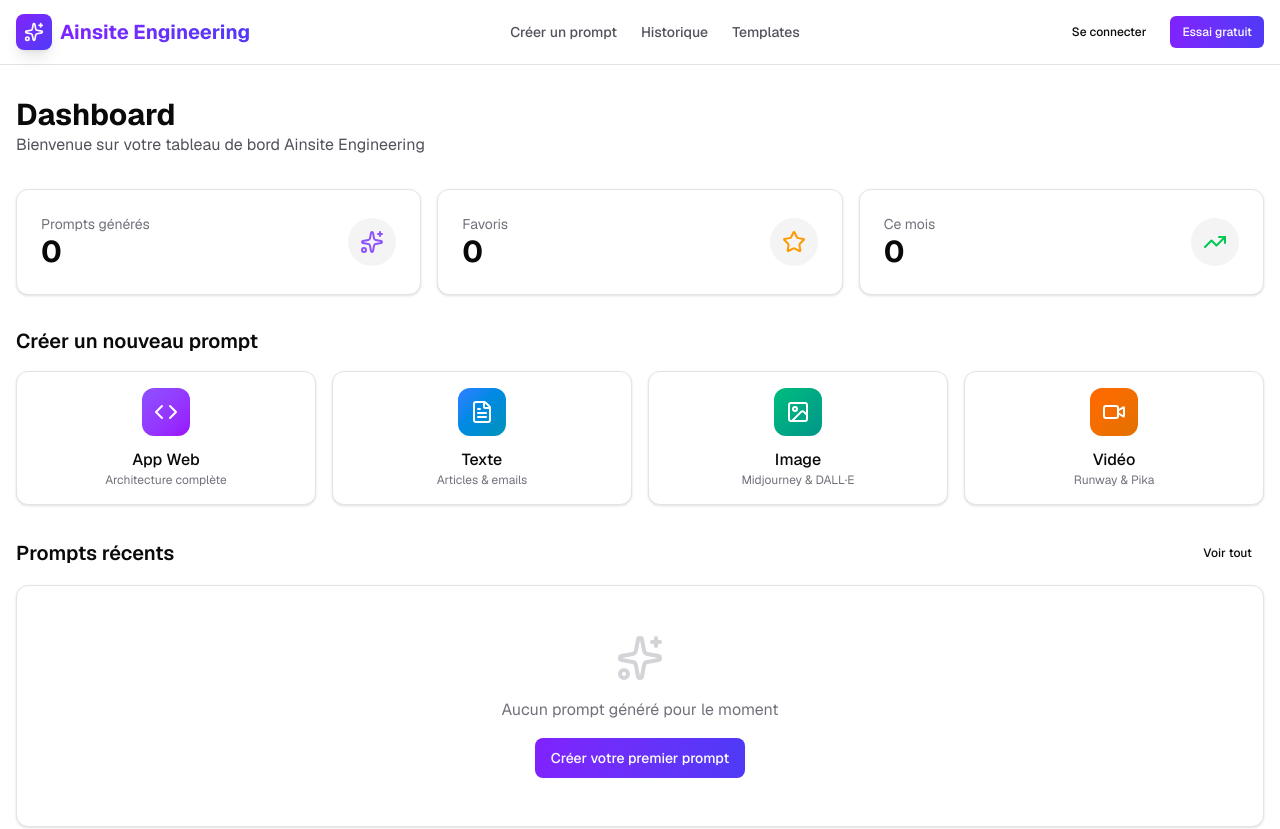
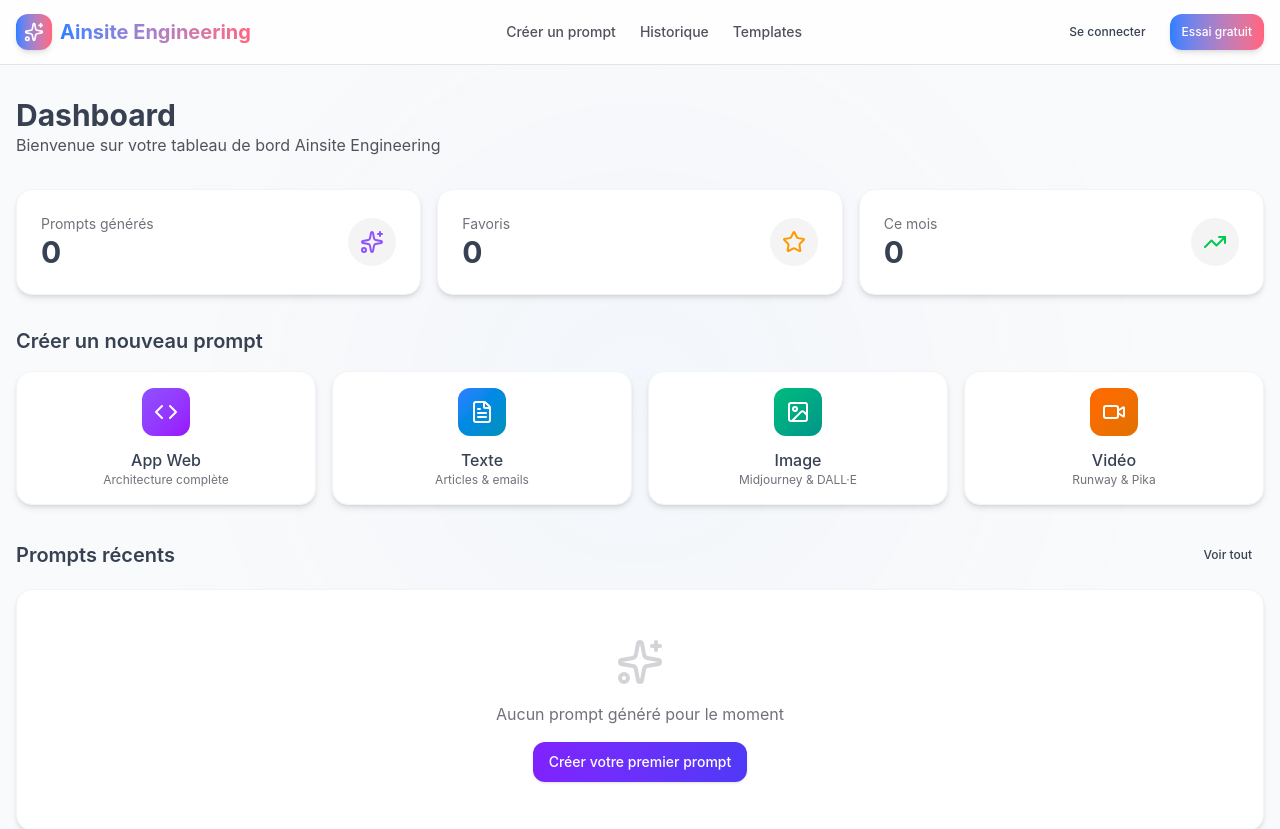
Before and after one commit to Hugonnet/Ainsite-Engineering, a Next.js app: page /dashboard in a window 1280 px wide. Shown: the top 829 px of the page. Built offline with nearby package versions, Linux system fonts and the light colour scheme.

Commit message:
feat: Update UI styling with a new blue and rose color palette, increased rounding, and refined shadows across components.

```diff
--- a/app/globals.css
+++ b/app/globals.css
@@ -1,15 +1,20 @@
 @import "tailwindcss";
 
 :root {
-  --background: #ffffff;
-  --foreground: #0a0a0a;
+  --background: #f9fafb;
+  --foreground: #374151;
+  --primary-start: #3b82f6;
+  --primary-end: #fb7185;
 }
 
 @theme inline {
   --color-background: var(--background);
   --color-foreground: var(--foreground);
-  --font-sans: var(--font-geist-sans);
+  --color-primary-start: var(--primary-start);
+  --color-primary-end: var(--primary-end);
+  --font-sans: "Inter", var(--font-geist-sans);
   --font-mono: var(--font-geist-mono);
+  --radius-xl: 12px;
 }
 
 @media (prefers-color-scheme: dark) {
@@ -22,6 +27,9 @@
 body {
   background: var(--background);
   color: var(--foreground);
+  /* Added radial glow effect like the source app */
+  background-image: radial-gradient(circle at center, rgba(59, 130, 246, 0.03) 0%, transparent 70%);
+  background-attachment: fixed;
 }
 
 /* Custom scrollbar */
@@ -35,12 +43,12 @@ body {
 }
 
 ::-webkit-scrollbar-thumb {
-  background: #888;
+  background: #d1d5db;
   border-radius: 4px;
 }
 
 ::-webkit-scrollbar-thumb:hover {
-  background: #666;
+  background: #9ca3af;
 }
 
 /* Smooth transitions */
@@ -50,19 +58,23 @@ body {
 
 /* Focus styles */
 *:focus-visible {
-  outline: 2px solid #8b5cf6;
+  outline: 2px solid var(--primary-start);
   outline-offset: 2px;
 }
 
 /* Selection */
 ::selection {
-  background-color: #8b5cf640;
+  background-color: rgba(59, 130, 246, 0.2);
 }
 
 /* Gradient text utility */
 .gradient-text {
-  background: linear-gradient(135deg, #8b5cf6, #6366f1);
+  background: linear-gradient(to right, var(--primary-start), var(--primary-end));
   -webkit-background-clip: text;
   -webkit-text-fill-color: transparent;
   background-clip: text;
 }
+
+.bg-brand-gradient {
+  background: linear-gradient(to right, var(--primary-start), var(--primary-end));
+}
--- a/app/layout.tsx
+++ b/app/layout.tsx
@@ -26,7 +26,7 @@ export default function RootLayout({
 }>) {
   return (
     <html lang="fr" className={`${geistSans.variable} ${geistMono.variable}`}>
-      <body className="min-h-screen flex flex-col bg-white text-zinc-950 dark:bg-zinc-950 dark:text-zinc-50 antialiased">
+      <body className="min-h-screen flex flex-col bg-white text-zinc-950 dark:bg-zinc-950 dark:text-zinc-50 antialiased" suppressHydrationWarning>
         <Header />
         <main className="flex-1">
           {children}
--- a/app/page.tsx
+++ b/app/page.tsx
@@ -10,7 +10,7 @@ export default function HomePage() {
       <FeaturesSection />
 
       {/* CTA Section */}
-      <section className="py-20 bg-gradient-to-br from-violet-600 to-indigo-700 text-white">
+      <section className="py-20 bg-gradient-to-r from-blue-500 to-rose-400 text-white">
         <div className="container mx-auto px-4 text-center">
           <h2 className="text-3xl sm:text-4xl font-bold mb-4">
             Prêt à créer des prompts performants ?
@@ -21,12 +21,13 @@ export default function HomePage() {
           </p>
           <a
             href="/generate"
-            className="inline-flex items-center justify-center rounded-lg bg-white text-violet-600 px-8 py-3 text-lg font-semibold hover:bg-white/90 transition-colors"
+            className="inline-flex items-center justify-center rounded-xl bg-white text-blue-500 px-8 py-3 text-lg font-semibold hover:bg-white/90 transition-all shadow-lg hover:shadow-xl"
           >
             Commencer gratuitement
           </a>
         </div>
       </section>
+
     </>
   );
 }
--- a/components/layout/footer.tsx
+++ b/components/layout/footer.tsx
@@ -8,13 +8,14 @@ export function Footer() {
         <div className="grid grid-cols-1 md:grid-cols-4 gap-8">
           <div className="col-span-1 md:col-span-2">
             <Link href="/" className="flex items-center gap-2 mb-4">
-              <div className="flex h-9 w-9 items-center justify-center rounded-lg bg-gradient-to-br from-violet-600 to-indigo-600 text-white">
+              <div className="flex h-9 w-9 items-center justify-center rounded-xl bg-gradient-to-r from-blue-500 to-rose-400 text-white shadow-md">
                 <Sparkles className="h-5 w-5" />
               </div>
-              <span className="text-xl font-bold bg-gradient-to-r from-violet-600 to-indigo-600 bg-clip-text text-transparent">
+              <span className="text-xl font-bold bg-gradient-to-r from-blue-500 to-rose-400 bg-clip-text text-transparent">
                 Ainsite Engineering
               </span>
             </Link>
+
             <p className="text-sm text-zinc-600 dark:text-zinc-400 max-w-md">
               Générez des prompts optimisés pour l'IA en quelques clics.
               L'outil indispensable pour les créateurs, développeurs et agences web.
--- a/components/layout/header.tsx
+++ b/components/layout/header.tsx
@@ -12,13 +12,14 @@ export function Header() {
     <header className="sticky top-0 z-50 w-full border-b border-zinc-200 bg-white/80 backdrop-blur-lg dark:border-zinc-800 dark:bg-zinc-950/80">
       <div className="container mx-auto flex h-16 items-center justify-between px-4">
         <Link href="/" className="flex items-center gap-2 group">
-          <div className="flex h-9 w-9 items-center justify-center rounded-lg bg-gradient-to-br from-violet-600 to-indigo-600 text-white shadow-lg transition-transform group-hover:scale-105">
+          <div className="flex h-9 w-9 items-center justify-center rounded-xl bg-gradient-to-r from-blue-500 to-rose-400 text-white shadow-md transition-transform group-hover:scale-105">
             <Sparkles className="h-5 w-5" />
           </div>
-          <span className="text-xl font-bold bg-gradient-to-r from-violet-600 to-indigo-600 bg-clip-text text-transparent">
+          <span className="text-xl font-bold bg-gradient-to-r from-blue-500 to-rose-400 bg-clip-text text-transparent">
             Ainsite Engineering
           </span>
         </Link>
+
 
         {/* Desktop Navigation */}
         <nav className="hidden md:flex items-center gap-6">
@@ -46,7 +47,7 @@ export function Header() {
           <Button variant="ghost" size="sm">
             Se connecter
           </Button>
-          <Button size="sm" className="bg-gradient-to-r from-violet-600 to-indigo-600 hover:from-violet-700 hover:to-indigo-700 text-white border-0">
+          <Button size="sm" className="bg-gradient-to-r from-blue-500 to-rose-400 hover:from-blue-600 hover:to-rose-500 text-white border-0 shadow-md">
             Essai gratuit
           </Button>
         </div>
@@ -86,7 +87,7 @@ export function Header() {
               <Button variant="ghost" size="sm" className="w-full justify-center">
                 Se connecter
               </Button>
-              <Button size="sm" className="w-full justify-center bg-gradient-to-r from-violet-600 to-indigo-600 hover:from-violet-700 hover:to-indigo-700 text-white border-0">
+              <Button size="sm" className="w-full justify-center bg-gradient-to-r from-blue-500 to-rose-400 hover:from-blue-600 hover:to-rose-500 text-white border-0 shadow-md">
                 Essai gratuit
               </Button>
             </div>
--- a/components/ui/button.tsx
+++ b/components/ui/button.tsx
@@ -4,7 +4,7 @@ import { cva, type VariantProps } from "class-variance-authority";
 import { cn } from "@/lib/utils";
 
 const buttonVariants = cva(
-  "inline-flex items-center justify-center whitespace-nowrap rounded-lg text-sm font-medium transition-all duration-200 focus-visible:outline-none focus-visible:ring-2 focus-visible:ring-offset-2 disabled:pointer-events-none disabled:opacity-50 cursor-pointer",
+  "inline-flex items-center justify-center whitespace-nowrap rounded-xl text-sm font-medium transition-all duration-200 focus-visible:outline-none focus-visible:ring-2 focus-visible:ring-offset-2 disabled:pointer-events-none disabled:opacity-50 cursor-pointer shadow-sm hover:shadow-md",
   {
     variants: {
       variant: {
@@ -13,18 +13,18 @@ const buttonVariants = cva(
         destructive:
           "bg-red-500 text-white hover:bg-red-600 dark:bg-red-900 dark:hover:bg-red-800",
         outline:
-          "border border-zinc-200 bg-transparent hover:bg-zinc-100 dark:border-zinc-700 dark:hover:bg-zinc-800",
+          "border border-zinc-200 bg-transparent hover:bg-zinc-100 hover:text-zinc-900 dark:border-zinc-700 dark:hover:bg-zinc-800 dark:hover:text-zinc-100 shadow-none hover:shadow-sm",
         secondary:
-          "bg-zinc-100 text-zinc-900 hover:bg-zinc-200 dark:bg-zinc-800 dark:text-zinc-100 dark:hover:bg-zinc-700",
+          "bg-zinc-100 text-zinc-900 hover:bg-zinc-200 dark:bg-zinc-800 dark:text-zinc-100 dark:hover:bg-zinc-700 shadow-none hover:shadow-sm",
         ghost:
-          "hover:bg-zinc-100 hover:text-zinc-900 dark:hover:bg-zinc-800 dark:hover:text-zinc-100",
-        link: "text-zinc-900 underline-offset-4 hover:underline dark:text-zinc-100",
+          "hover:bg-zinc-100 hover:text-zinc-900 dark:hover:bg-zinc-800 dark:hover:text-zinc-100 shadow-none",
+        link: "text-zinc-900 underline-offset-4 hover:underline dark:text-zinc-100 shadow-none",
       },
       size: {
         default: "h-10 px-4 py-2",
-        sm: "h-8 rounded-md px-3 text-xs",
-        lg: "h-12 rounded-lg px-8 text-base",
-        xl: "h-14 rounded-xl px-10 text-lg",
+        sm: "h-9 rounded-xl px-3 text-xs",
+        lg: "h-12 rounded-xl px-8 text-base",
+        xl: "h-14 rounded-2xl px-10 text-lg",
         icon: "h-10 w-10",
       },
     },
--- a/components/ui/card.tsx
+++ b/components/ui/card.tsx
@@ -8,7 +8,7 @@ const Card = React.forwardRef<
   <div
     ref={ref}
     className={cn(
-      "rounded-xl border border-zinc-200 bg-white text-zinc-950 shadow-sm transition-all duration-200 dark:border-zinc-800 dark:bg-zinc-950 dark:text-zinc-50",
+      "rounded-2xl border border-gray-100 bg-white text-gray-700 shadow-md transition-all duration-200 dark:border-zinc-800 dark:bg-zinc-950 dark:text-zinc-50",
       className
     )}
     {...props}
--- a/components/wizard/wizard-navigation.tsx
+++ b/components/wizard/wizard-navigation.tsx
@@ -44,8 +44,9 @@ export function WizardNavigation({
         <Button
           onClick={onSubmit}
           disabled={!canGoNext || isSubmitting}
-          className="bg-gradient-to-r from-violet-600 to-indigo-600 hover:from-violet-700 hover:to-indigo-700 text-white gap-2"
+          className="bg-gradient-to-r from-blue-500 to-rose-400 hover:from-blue-600 hover:to-rose-500 text-white gap-2 shadow-md shadow-blue-500/20"
         >
+
           {isSubmitting ? (
             <>
               <div className="h-4 w-4 animate-spin rounded-full border-2 border-white border-t-transparent" />
```
Also changed, not shown: components/home/hero-section.tsx (+12 -11 lines), components/wizard/wizard-container.tsx (+5 -4 lines).
